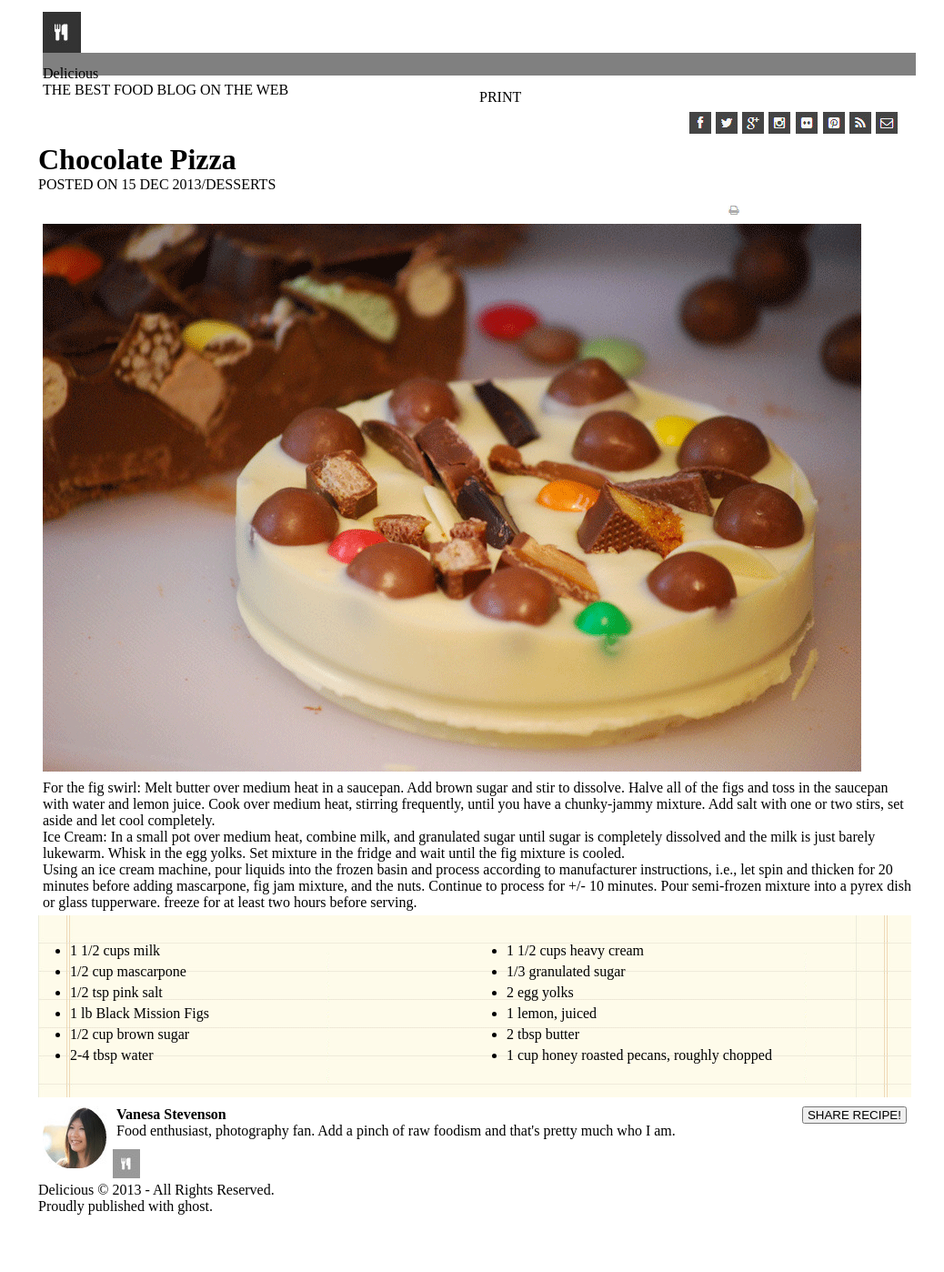
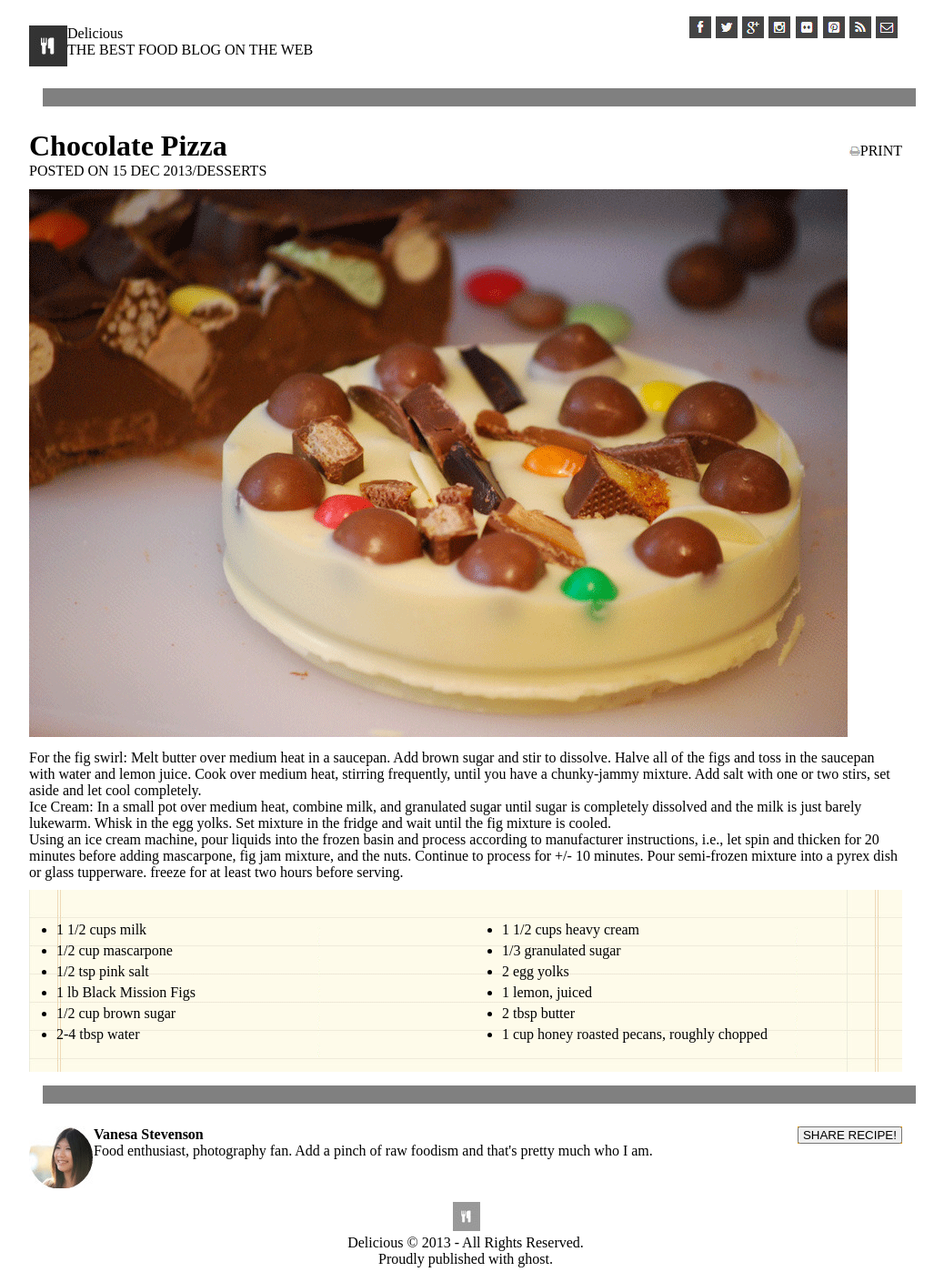
Before and after one commit to KAardal/chocolate-pizza, a plain HTML site: page index.html in a window 1280 px wide. Shown: the part 2-1400 px from the top of the page at 91% size, without its empty margins (128-1166 px from the left). Before the commit the page ends 1342 px from the top, so only its background shows below. Drawn offline with Linux system fonts and the light colour scheme.

Commit message:
centered footer content

```diff
--- a/index.html
+++ b/index.html
@@ -27,16 +27,19 @@
     </div>
   </div>
   <div class="grey"></div>
-  <div id="picture-text">
+  <div id="print">
     <div id="picture-text-heading">
       <h1>Chocolate Pizza</h1>
       <p>POSTED ON 15 DEC 2013/DESSERTS</P>
       </div>
+      <div id="print-button">
+        <p>PRINT</p>
+      </div>
       <div id="picture-text-print-icon">
         <img src="images/print-icon.png" alt="print-icon">
       </div>
-      <div>
-        <p>PRINT</p>
+    </div>
+    <div id="picture-text">
       <div id="picture-text-img">
         <img src="images/choco-pizza.png" alt="choco-pizza">
       </div>
@@ -74,7 +77,7 @@
         </ul>
       </div>
     </div>
-      <div id="blank-box"></div>
+    <div id="blank-box" class="grey"></div>
     <div id="contact">
       <div id="contact-van">
         <img src="images/van-pic.png" alt="van-pic">
@@ -90,10 +93,12 @@
       </div>
     </div>
     <div id="footer">
+      <div id="center-footer">
         <img src="images/small-logo.png" alt="small-logo">
         <p>Delicious &#169; 2013 - All Rights Reserved.</p>
         <p>Proudly published with ghost.</p>
       </div>
+    </div>
     <script src="app.js"></script>
   </body>
   </html>
--- a/style.css
+++ b/style.css
@@ -12,7 +12,8 @@ body {
 }
 
 div {
-  margin: 5px;
+  margin-top: 10px;
+  margin-bottom: 10px;
 }
 
 img {
@@ -28,9 +29,10 @@ li {
 }
 
 .grey {
+  clear: both;
   margin: 15px;
   background: grey;
-  height: 25px;
+  height: 20px;
   width: 100%;
 }
 
@@ -70,6 +72,7 @@ li {
 
 #logo-text{
   display: inline-block;
+  width: auto;
 }
 
 #social-media {
@@ -90,10 +93,11 @@ li {
   width: 80%;
 }
 
-#picture-text-print-icon {
+#picture-text-print-icon, #print-button {
   display: inline-block;
   float: right;
-  width: 20%;
+  width: auto;
+  margin-top: 25px;
 }
 
 #picture-text-img img {
@@ -113,11 +117,15 @@ li {
 
 #contact-button {
   display: inline-block;
+  background-color: orange;
   width: 12%;
   float: right;
 }
 
-#footer img p {
-  display: inline-block;
-  margin: 0 auto;
+#footer {
+  clear: both;
 }
+
+#center-footer {
+  text-align: center;
+}
```
Lines whose indentation alone changed are shown as unchanged.
